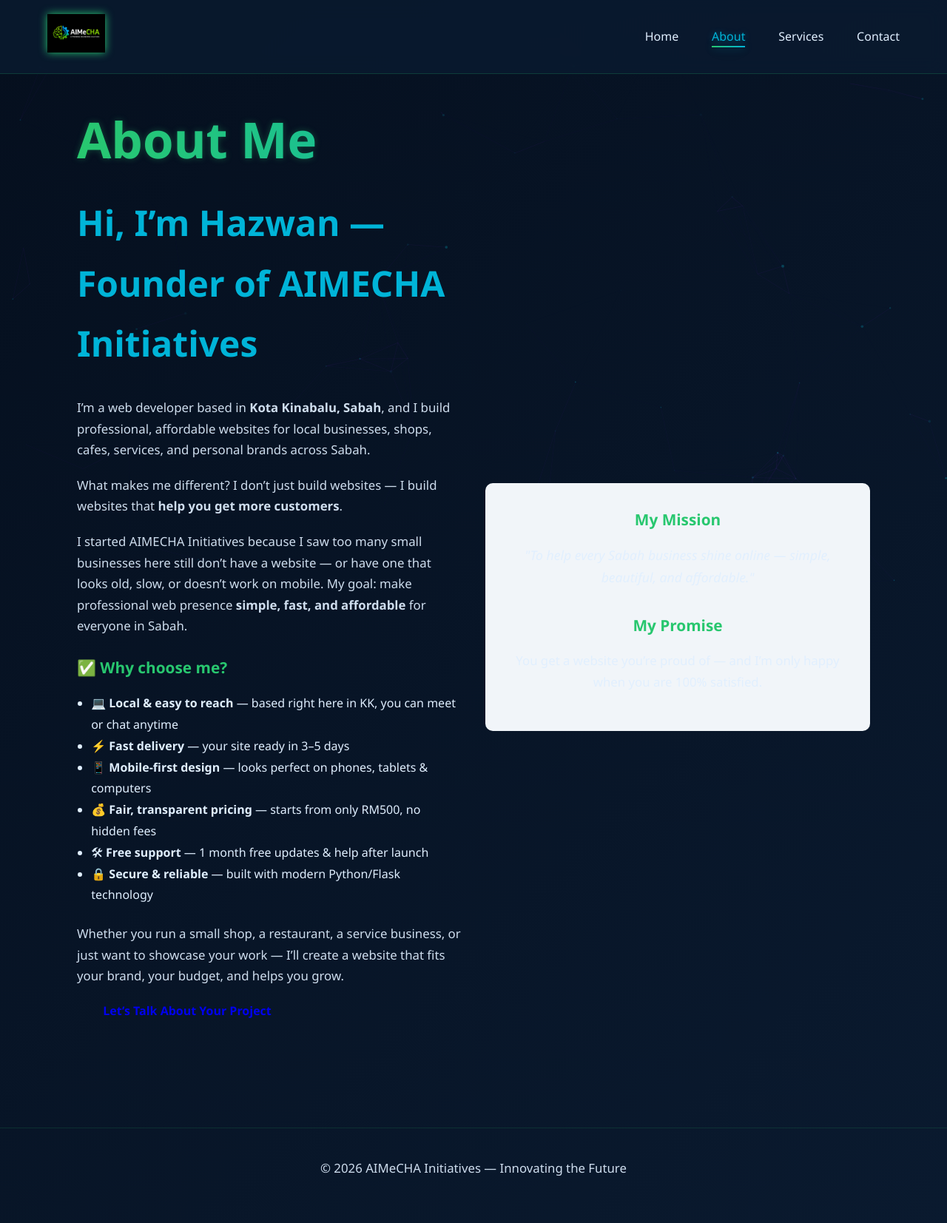
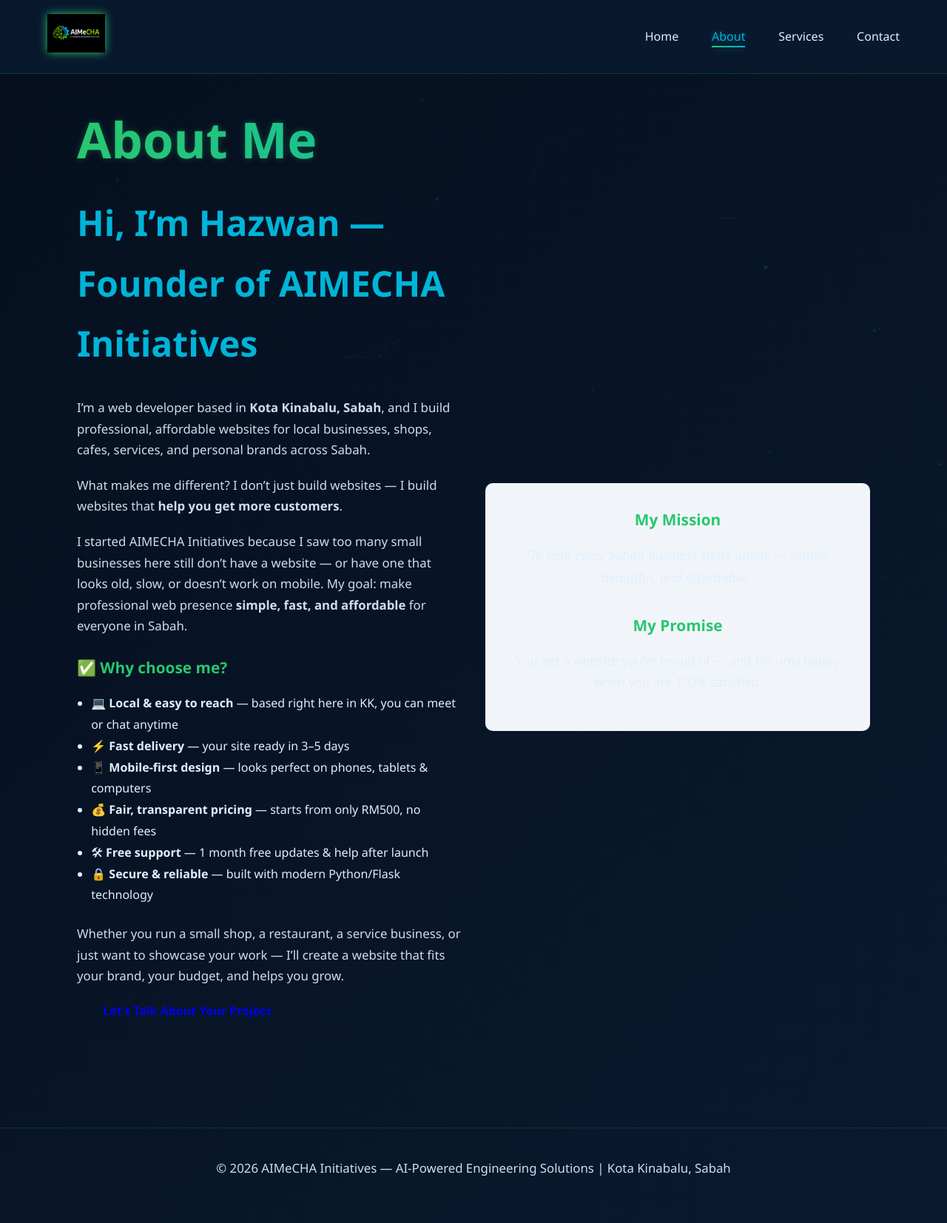
Before and after one commit to EUR-ING-Tc-HazwanHosdi/AIMECHA-Initiatives, a Flask app: page /about in a window 1280 px wide. Shown: the whole page at 74% size. Run offline with Flask 3, Linux system fonts and the light colour scheme.

Commit message:
Update base.html

```diff
--- a/templates/base.html
+++ b/templates/base.html
@@ -7,8 +7,9 @@
     <link rel="stylesheet" href="{{ url_for('static', filename='style.css') }}">
 </head>
 <body>
-    <!-- Background Particles -->
+    <!-- Futuristic Background Elements -->
     <div id="particles"></div>
+    <div class="bg-grid"></div>
 
     <!-- Navigation -->
     <nav>
@@ -28,24 +29,21 @@
 
     <!-- Footer -->
     <footer>
-        <p>© 2026 AIMeCHA Initiatives — Innovating the Future</p>
+        <p>© 2026 AIMeCHA Initiatives — AI-Powered Engineering Solutions | Kota Kinabalu, Sabah</p>
     </footer>
 
-    <!-- Futuristic Background Script -->
+    <!-- Particles Script -->
     <script src="https://cdn.jsdelivr.net/npm/particles.js@2.0.0/particles.min.js"></script>
     <script>
         particlesJS('particles', {
             particles: {
-                number: { value: 60, density: { enable: true, value_area: 800 } },
-                color: { value: '#00F0FF' },
+                number: { value: 50, density: { enable: true, value_area: 800 } },
+                color: { value: '#00B4D8' },
                 shape: { type: 'circle' },
-                opacity: { value: 0.5, random: true },
-                size: { value: 2, random: true },
-                line_linked: { enable: true, distance: 150, color: '#7928CA', opacity: 0.2, width: 1 },
-                move: { enable: true, speed: 1.5, direction: 'none', random: false, straight: false, out_mode: 'out' }
-            },
-            interactivity: {
-                events: { onhover: { enable: true, mode: 'grab' }, onclick: { enable: true, mode: 'push' } }
+                opacity: { value: 0.4, random: true },
+                size: { value: 2.5, random: true },
+                line_linked: { enable: true, distance: 140, color: '#28C76F', opacity: 0.15, width: 1 },
+                move: { enable: true, speed: 1.2, direction: 'none', random: false, straight: false, out_mode: 'out' }
             }
         });
     </script>
```
